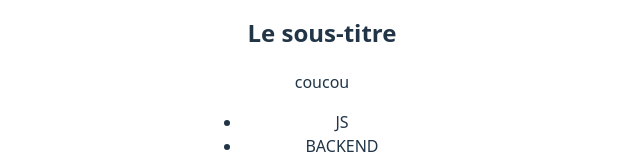
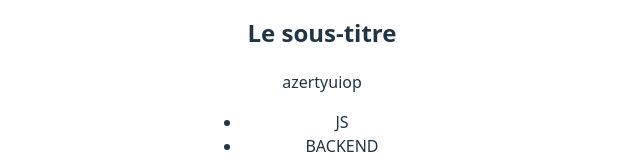
Before and after one commit to TomRoberto/cours-git-github-orion25, a React (Vite) app: page / in a window 1280 px wide. Shown: the part 236-396 px from the top of the page, without its empty margins (318-958 px from the left). Built offline with nearby package versions, Linux system fonts and the light colour scheme.

Commit message:
changed coucou into azertyuiop main

```diff
--- a/src/App.jsx
+++ b/src/App.jsx
@@ -5,7 +5,7 @@ function App() {
     <>
       <h1>Mon titre</h1>
       <h2>Le sous-titre</h2>
-      <p>coucou</p>
+      <p>azertyuiop</p>
       <ul>
         <li>JS</li>
         <li>BACKEND</li>
```
